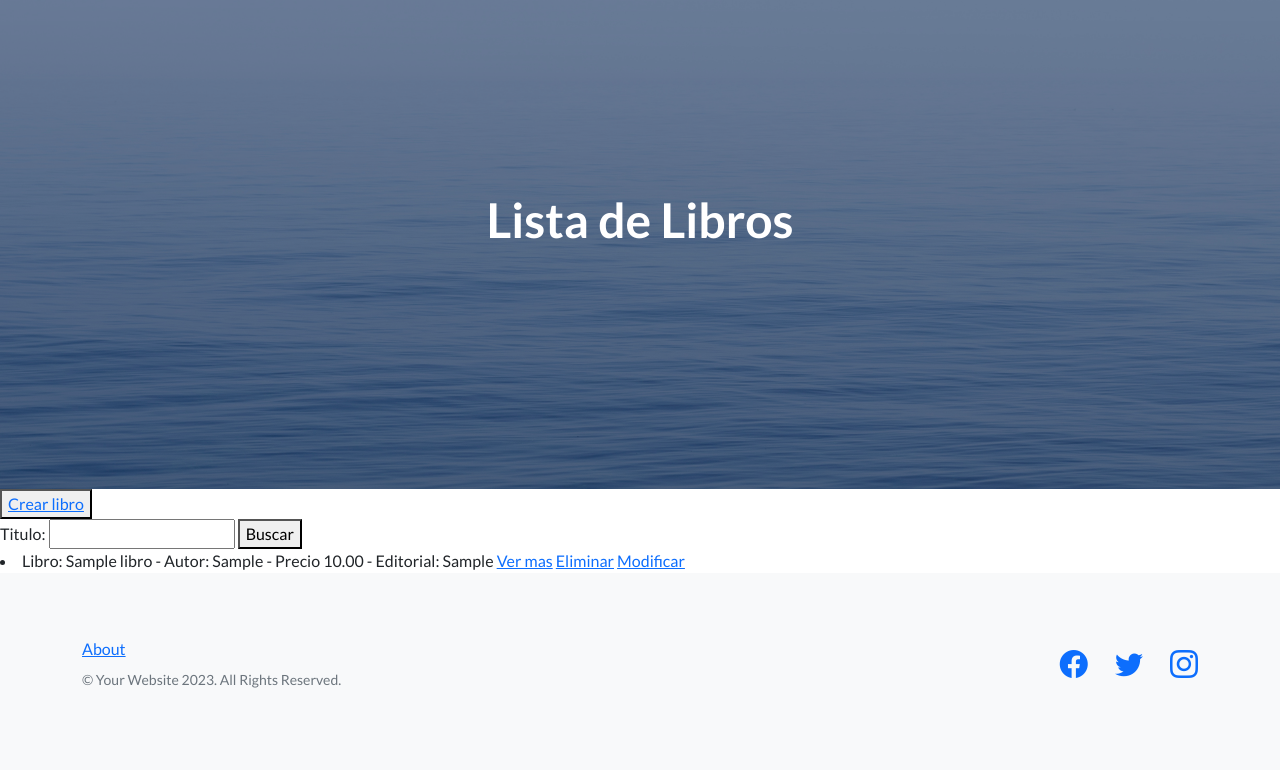
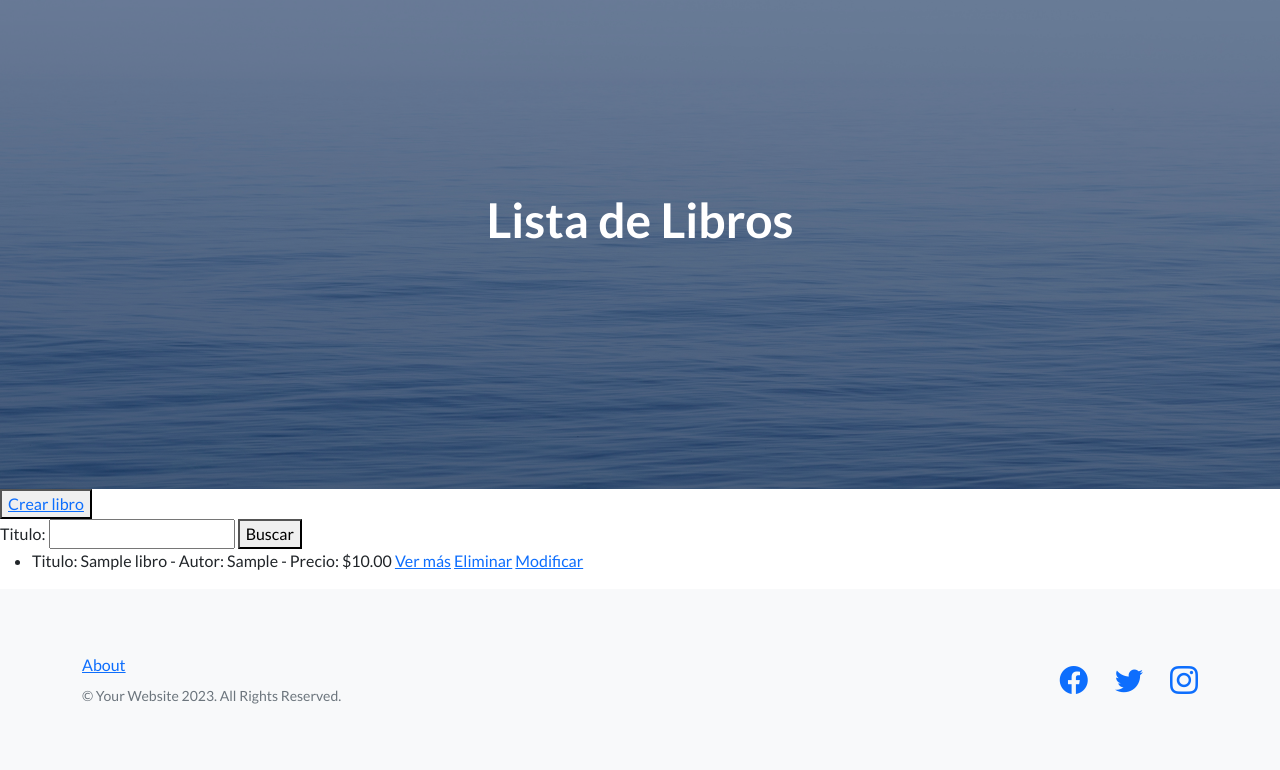
Before and after one commit to giuliano-z/proyecto-final, a Django app: page /libros in a window 1280 px wide. Shown: the part 67-837 px from the top of the page. Before the commit the page ends 755 px from the top, so only its background shows below. Run offline with Django 4.2, Linux system fonts and the light colour scheme; tables that the repository leaves empty hold one stand-in row (values such as "Sample post"); some libraries are stand-ins or nearby versions.

Commit message:
terminamos

```diff
--- a/inicio/models.py
+++ b/inicio/models.py
@@ -1,4 +1,6 @@
 from django.db import models
+from django.contrib.auth.models import User
+
 
 # Create your models here.
 
@@ -9,6 +11,8 @@ class Libro(models.Model):
     precio = models.DecimalField(max_digits=10, decimal_places=2, null=True)
     descripcion = models.TextField(null=True)
     imagen = models.ImageField(upload_to='fotos/', null=True, blank=True)
+    propietario = models.ForeignKey(User, on_delete=models.CASCADE, default=None, null=True)
+    fecha_creacion = models.DateTimeField(auto_now_add=True)
 
     def __str__(self):
-        return f"Libro: {self.titulo} - Autor: {self.autor} - Precio {self.precio} - Editorial: {self.editorial}"
+        return f"Libro: {self.titulo} - Autor: {self.autor} - Precio {self.precio} - Editorial: {self.editorial} - Propietario: {self.propietario.username}"
--- a/inicio/templates/inicio/CBV/lista_libros_CBV.html
+++ b/inicio/templates/inicio/CBV/lista_libros_CBV.html
@@ -14,22 +14,22 @@ Lista de Libros
 </button>
 
 <form action="" method="get">
-    {{formulario}}
+    {{ formulario }}
     <button>Buscar</button>
 </form>
 
 {% if libros %}
+<ul>
     {% for libro in libros %}
-
     <li>
-    {{libro}}
-    <a href={% url 'inicio:mostrar_libro' libro.id %}>Ver mas</a>
+        Titulo: {{ libro.titulo }} - Autor: {{ libro.autor }} - Precio: ${{ libro.precio }}
+        <a href={% url 'inicio:mostrar_libro' libro.id %}>Ver más</a>
         <a href={% url 'inicio:eliminar_libro' libro.id %}>Eliminar</a>
         <a href={% url 'inicio:modificar_libro' libro.id %}>Modificar</a>
     </li>
     {% endfor %}
+</ul>
 {% else %}
-<li>No se encontraron libros con ese nombre, preuba con otro.</li>
-
+<p>No se encontraron libros con ese nombre, prueba con otro.</p>
 {% endif %}
 {% endblock contenido %}
--- a/inicio/views.py
+++ b/inicio/views.py
@@ -7,6 +7,8 @@ from inicio.forms import BusquedaFormulario
 from django.views.generic.detail import DetailView
 from django.contrib.auth.mixins import LoginRequiredMixin
 from inicio.forms import CrearLibroFormulario, ModificarLibroFormulario
+from django.utils import timezone
+
 
 # Create your views here.
 
@@ -38,6 +40,8 @@ class CrearLibro(LoginRequiredMixin, CreateView):
     success_url = reverse_lazy('inicio:lista_libros')
 
     def form_valid(self, form):
+        form.instance.propietario = self.request.user
+        form.instance.fecha_creacion = timezone.now()
         form.instance.imagen = self.request.FILES.get('imagen')
         return super().form_valid(form)
 
```
Also changed, not shown: inicio/templates/inicio/CBV/mostrar_libro_CBV.html (+9 -5 lines), inicio/migrations/0008_libro_generacion_libro_user.py (added), inicio/migrations/0009_rename_generacion_libro_fecha_creacion_and_more.py (added), media/fotos/R_eeb2nGi.jpg (added), media/fotos/river.jpg (added), 1 other file. Lines whose indentation alone changed are shown as unchanged.
